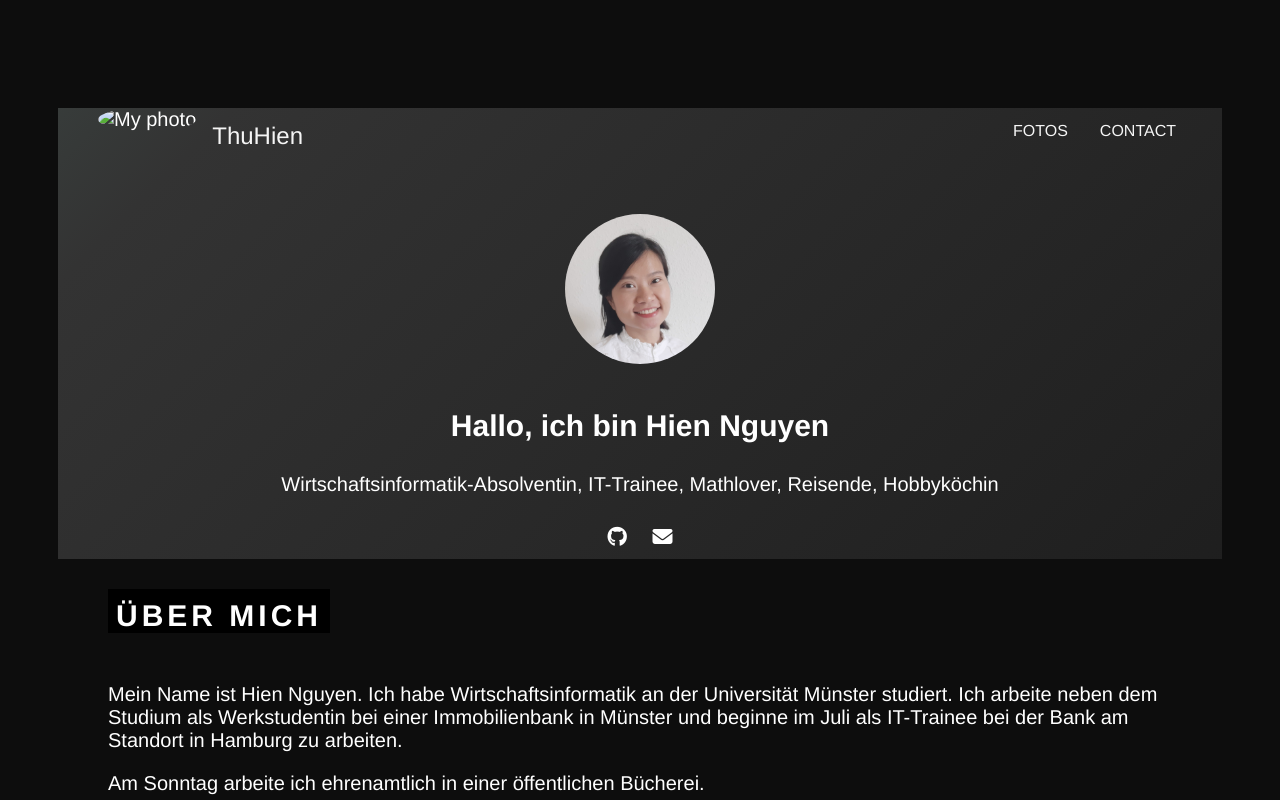
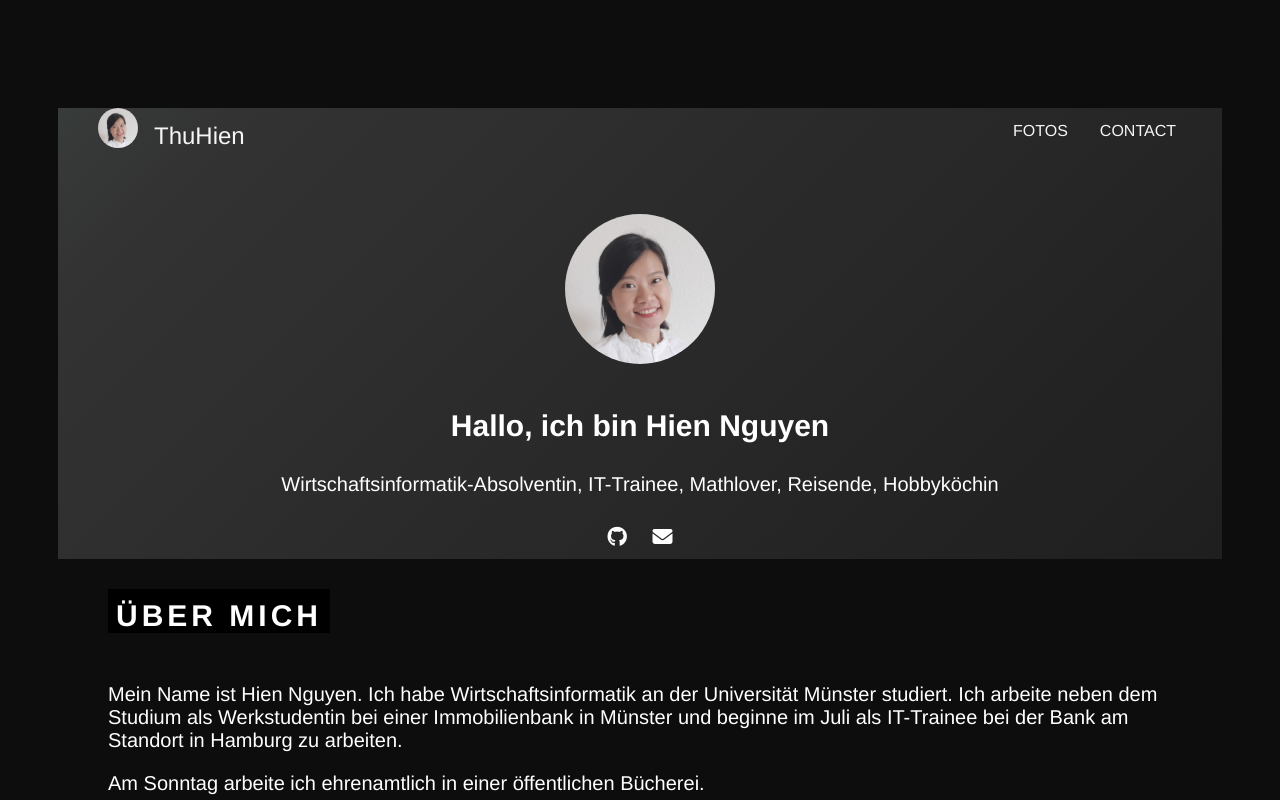
Before and after one commit to n-hien/n-hien.github.io, a plain HTML site: page index.html in a window 1280 px wide. Shown: the top 800 px of the page. Drawn offline with Linux system fonts and the light colour scheme.

Commit message:
Update index.html

```diff
--- a/index.html
+++ b/index.html
@@ -16,7 +16,7 @@
 <body>
  <header>
     <ul class="bar">
-      <li> <img class="myphoto" src="img/icon.png" alt="My photo" width="50px"> </li>
+      <li> <img class="myphoto" src="img/me.jpg" alt="My photo" width="40px"> </li>
       <li><a href=# style="font-size: 24px">ThuHien</a></li>
       <div class="rightbar">
        <li><a href="fotos.html">FOTOS</a></li>
```
